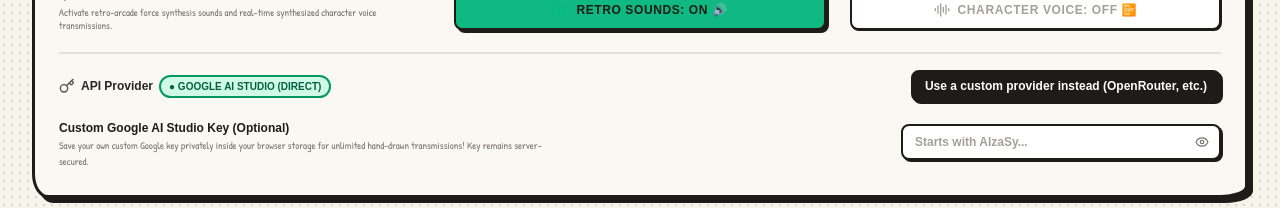
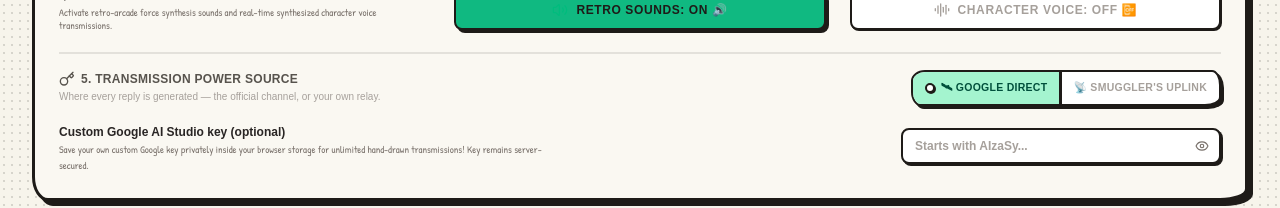
Before and after one commit to VeerTheSani/-SW_THEME-Master_Yoda_-_SW_references, a React (Vite) app in the folder frontend/: page / in a window 1280 px wide. Shown: the part 471-679 px from the top of the page. Built offline with nearby package versions, Linux system fonts and the light colour scheme; no server answers; a web font is replaced by a local one.

Commit message:
nomore chesse . fkg mess and wasted freaking 8 hours in this shit

```diff
--- a/frontend/src/App.tsx
+++ b/frontend/src/App.tsx
@@ -1485,35 +1485,77 @@
           {/* Row 2: API Provider — one explicit toggle, no ambiguous shared fields */}
           <div className={`mt-5 pt-4 border-t-2 ${isUnhinged ? "border-rose-950/40" : "border-stone-900/10"}`}>
             <div className="flex flex-col md:flex-row md:items-center justify-between gap-3">
-              <div className={`flex items-center gap-1.5 ${isUnhinged ? "text-rose-300" : "text-stone-800"}`}>
-                <Key className="w-4 h-4 text-stone-600" />
-                <span className="text-xs font-mono font-bold">API Provider</span>
-                <span className={`text-[10px] font-mono px-2 py-0.5 rounded-full border-2 font-bold ${
-                  customProviderMode
-                    ? "border-amber-600 bg-amber-100 text-amber-800"
-                    : "border-emerald-600 bg-emerald-100 text-emerald-800"
-                }`}>
-                  {customProviderMode ? "● CUSTOM PROVIDER ACTIVE" : "● GOOGLE AI STUDIO (DIRECT)"}
-                </span>
-              </div>
+              <div className="space-y-0.5">
+                <label className={`text-xs font-mono font-bold uppercase tracking-wide flex items-center gap-1.5 ${isUnhinged ? "text-rose-400" : "text-stone-600"}`}>
+                  <Key className="w-4 h-4" />
+                  5. Transmission Power Source
+                </label>
+                <p className={`text-[10px] font-mono ${isUnhinged ? "text-rose-500/70" : "text-stone-400"}`}>
+                  Where every reply is generated — the official channel, or your own relay.
+                </p>
+              </div>
+
+              {/* The switch: a two-position sketch lever. The knob slides between sockets. */}
               <button
                 type="button"
                 onClick={handleToggleCustomProviderMode}
-                className={`self-start md:self-auto px-3 py-1.5 rounded-lg text-xs font-mono font-bold border-2 sketch-btn-press transition-all cursor-pointer ${isUnhinged ? "border-rose-600" : "border-[#1e1b18]"} ${
+                aria-pressed={customProviderMode}
+                title={customProviderMode ? "Switch back to Google AI Studio" : "Switch to your own relay (OpenRouter, local gateway…)"}
+                className={`relative self-start md:self-auto flex items-stretch border-[2.5px] overflow-hidden sketch-btn-press cursor-pointer rounded-[14px_9px_16px_10px/11px_15px_9px_14px] ${
+                  isUnhinged ? "border-rose-600 bg-[#181011] shadow-[3px_3px_0px_0px_#e11d48]" : "border-[#1e1b18] bg-white shadow-[3px_3px_0px_0px_#1e1b18]"
+                }`}
+              >
+                <span className={`relative flex items-center gap-1.5 px-3 py-2 text-[10.5px] font-mono font-bold uppercase tracking-wide transition-colors duration-300 ${
+                  !customProviderMode
+                    ? (isUnhinged ? "text-emerald-200" : "text-emerald-900")
+                    : (isUnhinged ? "text-stone-600" : "text-stone-400")
+                }`}>
+                  {!customProviderMode && (
+                    <motion.span
+                      layoutId="power-source-socket"
+                      className={`absolute inset-0 ${isUnhinged ? "bg-emerald-900/50" : "bg-emerald-200"}`}
+                      transition={{ type: "spring", stiffness: 480, damping: 34 }}
+                    />
+                  )}
+                  {!customProviderMode && (
+                    <motion.span
+                      layoutId="power-source-knob"
+                      className={`relative w-2.5 h-2.5 rounded-full border-2 ${isUnhinged ? "bg-emerald-300 border-emerald-100" : "bg-white border-[#1e1b18] shadow-[1px_1px_0px_0px_#1e1b18]"}`}
+                      transition={{ type: "spring", stiffness: 480, damping: 34 }}
+                    />
+                  )}
+                  <span className="relative">🛰 Google direct</span>
+                </span>
+                <span className={`w-[2.5px] ${isUnhinged ? "bg-rose-600" : "bg-[#1e1b18]"}`} />
+                <span className={`relative flex items-center gap-1.5 px-3 py-2 text-[10.5px] font-mono font-bold uppercase tracking-wide transition-colors duration-300 ${
                   customProviderMode
-                    ? (isUnhinged ? "bg-[#181011] text-rose-300" : "bg-white text-stone-600")
-                    : (isUnhinged ? "bg-rose-600 text-white shadow-[2px_2px_0px_0px_#ef4444]" : "bg-[#1e1b18] text-white shadow-[2px_2px_0px_0px_#1e1b18]")
-                }`}
-              >
-                {customProviderMode ? "Switch back to Google AI Studio" : "Use a custom provider instead (OpenRouter, etc.)"}
+                    ? (isUnhinged ? "text-amber-200" : "text-amber-900")
+                    : (isUnhinged ? "text-stone-600" : "text-stone-400")
+                }`}>
+                  {customProviderMode && (
+                    <motion.span
+                      layoutId="power-source-socket"
+                      className={`absolute inset-0 ${isUnhinged ? "bg-amber-900/50" : "bg-amber-200"}`}
+                      transition={{ type: "spring", stiffness: 480, damping: 34 }}
+                    />
+                  )}
+                  {customProviderMode && (
+                    <motion.span
+                      layoutId="power-source-knob"
+                      className={`relative w-2.5 h-2.5 rounded-full border-2 ${isUnhinged ? "bg-amber-300 border-amber-100" : "bg-white border-[#1e1b18] shadow-[1px_1px_0px_0px_#1e1b18]"}`}
+                      transition={{ type: "spring", stiffness: 480, damping: 34 }}
+                    />
+                  )}
+                  <span className="relative">📡 Smuggler's uplink</span>
+                </span>
               </button>
             </div>
 
             {!customProviderMode ? (
-              // Google AI Studio mode — the original key field, unchanged.
+              // Google direct — the official channel, key optional.
               <div className="mt-3 flex flex-col md:flex-row md:items-center justify-between gap-4">
                 <div className="flex-1 max-w-lg space-y-1">
-                  <span className="text-xs font-mono font-bold">Custom Google AI Studio Key (Optional)</span>
+                  <span className={`text-xs font-mono font-bold ${isUnhinged ? "text-rose-300" : "text-stone-800"}`}>Custom Google AI Studio key (optional)</span>
                   <p className={`text-[10px] ${isUnhinged ? "text-rose-400" : "text-stone-500"} leading-relaxed font-sans font-medium`}>
                     Save your own custom Google key privately inside your browser storage for unlimited hand-drawn transmissions! Key remains server-secured.
                   </p>
@@ -1530,51 +1572,79 @@
                     type="button"
                     onClick={() => setShowApiKey(!showApiKey)}
                     className="absolute right-2.5 top-1/2 -translate-y-1/2 p-0.5 text-stone-500 hover:text-stone-800 transition-colors cursor-pointer border-0 bg-transparent"
-                    title={showApiKey ? "Hide Key" : "Show Key"}
+                    title={showApiKey ? "Hide key" : "Show key"}
                   >
                     {showApiKey ? <EyeOff className="w-3.5 h-3.5" /> : <Eye className="w-3.5 h-3.5" />}
                   </button>
                 </div>
               </div>
             ) : (
-              // Custom provider mode — all three fields grouped in one obvious card.
-              <div className={`mt-3 p-4 rounded-xl border-2 border-dashed space-y-3 ${isUnhinged ? "border-rose-600 bg-[#180a0c]" : "border-amber-600 bg-amber-50"}`}>
-                <p className={`text-[10px] ${isUnhinged ? "text-rose-400" : "text-stone-600"} leading-relaxed font-sans font-medium`}>
-                  Every request (single chat and The Roundtable) now goes to <strong>your</strong> endpoint instead of Google. Fill in all three fields below.
+              // Smuggler's uplink — your own relay's manifest: URL, key, model, together.
+              <motion.div
+                initial={{ opacity: 0, y: -6 }}
+                animate={{ opacity: 1, y: 0 }}
+                className={`relative mt-4 p-4 sm:p-5 border-[2.5px] border-dashed -rotate-[0.35deg] rounded-[18px_10px_20px_12px/12px_18px_10px_20px] overflow-hidden ${
+                  isUnhinged
+                    ? "border-rose-600 bg-[#1c0f11] shadow-[4px_4px_0px_0px_#e11d48]"
+                    : "border-amber-700 bg-[#fdf3dc] shadow-[4px_4px_0px_0px_#d97706]"
+                }`}
+              >
+                <div className="halftone-dots absolute inset-0 opacity-20 pointer-events-none" />
+                <span className={`absolute right-3 top-3 rotate-[7deg] select-none font-display text-[10px] uppercase tracking-[0.15em] px-2 py-0.5 border-[2.5px] rounded-[8px_3px_10px_4px] ${
+                  isUnhinged ? "border-rose-500 text-rose-400" : "border-amber-700 text-amber-700"
+                } opacity-80`}>
+                  Off-grid
+                </span>
+
+                <div className="relative space-y-3.5">
+                  <div>
+                    <div className={`font-display text-[11px] uppercase tracking-[0.2em] ${isUnhinged ? "text-rose-300" : "text-amber-800"}`}>
+                      📡 Smuggler's uplink · manifest
+                    </div>
+                    <p className={`mt-1 text-[10.5px] ${isUnhinged ? "text-rose-400" : "text-stone-600"} leading-relaxed font-sans font-medium max-w-xl`}>
+                      Every transmission — single chat and The Roundtable — reroutes through your own OpenAI-compatible relay
+                      (OpenRouter, a local gateway…). Google is bypassed entirely.
                     </p>
+                  </div>
+
                   <div>
-                  <label className="text-[10px] font-mono font-bold uppercase tracking-wide text-stone-600">1. Base URL (required)</label>
+                    <label className={`text-[10px] font-mono font-bold uppercase tracking-wide ${isUnhinged ? "text-rose-300" : "text-amber-900"}`}>Base URL</label>
                     <input
                       type="text"
                       value={providerBaseUrl}
                       onChange={(e) => handleProviderBaseUrlChange(e.target.value)}
-                    placeholder="Type it — e.g. https://openrouter.ai/api/v1"
-                    className={`mt-1 w-full ${isUnhinged ? "bg-[#181011] text-rose-100 border-rose-600 focus:ring-[#f43f5e]" : "bg-white border-[#1e1b18] text-[#1e1b18] focus:ring-amber-500"} border-2 text-xs font-mono rounded-lg px-3 py-2 outline-none placeholder:italic placeholder:text-stone-400 transition-all font-bold`}
+                      placeholder="https://openrouter.ai/api/v1"
+                      className={`mt-1 w-full ${isUnhinged ? "bg-[#181011] text-rose-100 border-rose-600 focus:ring-[#f43f5e]" : "bg-white border-[#1e1b18] text-[#1e1b18] focus:ring-amber-500 shadow-[2px_2px_0px_0px_#1e1b18]"} border-2 text-xs font-mono rounded-lg px-3 py-2 outline-none placeholder:italic placeholder:text-stone-400 transition-all font-bold`}
                     />
                     {!providerBaseUrl && (
-                    <p className="mt-1 text-[10px] font-mono text-amber-700">↑ Empty — still using Google until you type a real URL here.</p>
+                      <p className={`mt-1 text-[10.5px] font-mono italic ${isUnhinged ? "text-rose-400" : "text-amber-800"}`}>
+                        ↑ empty — transmissions still route through Google until a relay address is entered.
+                      </p>
                     )}
                   </div>
+
+                  <div className="grid grid-cols-1 md:grid-cols-2 gap-3.5">
                     <div className="relative">
-                  <label className="text-[10px] font-mono font-bold uppercase tracking-wide text-stone-600">2. Provider API Key</label>
+                      <label className={`text-[10px] font-mono font-bold uppercase tracking-wide ${isUnhinged ? "text-rose-300" : "text-amber-900"}`}>API key</label>
                       <input
                         type={showApiKey ? "text" : "password"}
                         value={customApiKey}
                         onChange={(e) => handleApiKeyChange(e.target.value)}
-                    placeholder="Type it — e.g. sk-or-v1-..."
-                    className={`mt-1 w-full ${isUnhinged ? "bg-[#181011] text-rose-100 border-rose-600 focus:ring-[#f43f5e]" : "bg-white border-[#1e1b18] text-[#1e1b18] focus:ring-amber-500"} border-2 text-xs font-mono rounded-lg pl-3 pr-9 py-2 outline-none placeholder:italic placeholder:text-stone-400 transition-all font-bold`}
+                        placeholder="sk-or-v1-..."
+                        className={`mt-1 w-full ${isUnhinged ? "bg-[#181011] text-rose-100 border-rose-600 focus:ring-[#f43f5e]" : "bg-white border-[#1e1b18] text-[#1e1b18] focus:ring-amber-500 shadow-[2px_2px_0px_0px_#1e1b18]"} border-2 text-xs font-mono rounded-lg pl-3 pr-9 py-2 outline-none placeholder:italic placeholder:text-stone-400 transition-all font-bold`}
                       />
                       <button
                         type="button"
                         onClick={() => setShowApiKey(!showApiKey)}
-                    className="absolute right-2.5 top-[26px] p-0.5 text-stone-500 hover:text-stone-800 transition-colors cursor-pointer border-0 bg-transparent"
-                    title={showApiKey ? "Hide Key" : "Show Key"}
+                        className="absolute right-2.5 top-[27px] p-0.5 text-stone-500 hover:text-stone-800 transition-colors cursor-pointer border-0 bg-transparent"
+                        title={showApiKey ? "Hide key" : "Show key"}
                       >
                         {showApiKey ? <EyeOff className="w-3.5 h-3.5" /> : <Eye className="w-3.5 h-3.5" />}
                       </button>
                     </div>
+
                     <div>
-                  <label className="text-[10px] font-mono font-bold uppercase tracking-wide text-stone-600">3. Model Name (required)</label>
+                      <label className={`text-[10px] font-mono font-bold uppercase tracking-wide ${isUnhinged ? "text-rose-300" : "text-amber-900"}`}>Model name</label>
                       <input
                         type="text"
                         value={selectedModel}
@@ -1582,12 +1652,16 @@
                           setSelectedModel(e.target.value);
                           syncActiveStateToSessionsList({ selectedModel: e.target.value });
                         }}
-                    placeholder="Type it — e.g. google/gemini-2.5-flash or anthropic/claude-sonnet-4.5"
-                    className={`mt-1 w-full ${isUnhinged ? "bg-[#181011] text-rose-100 border-rose-600 focus:ring-[#f43f5e]" : "bg-white border-[#1e1b18] text-[#1e1b18] focus:ring-amber-500"} border-2 text-xs font-mono rounded-lg px-3 py-2 outline-none placeholder:italic placeholder:text-stone-400 transition-all font-bold`}
+                        placeholder="google/gemini-2.5-flash"
+                        className={`mt-1 w-full ${isUnhinged ? "bg-[#181011] text-rose-100 border-rose-600 focus:ring-[#f43f5e]" : "bg-white border-[#1e1b18] text-[#1e1b18] focus:ring-amber-500 shadow-[2px_2px_0px_0px_#1e1b18]"} border-2 text-xs font-mono rounded-lg px-3 py-2 outline-none placeholder:italic placeholder:text-stone-400 transition-all font-bold`}
                       />
-                  <p className="mt-1 text-[10px] font-mono text-stone-500">Whatever id your provider's catalog uses — sent as-is, no allowlist.</p>
-                </div>
-              </div>
+                      <p className={`mt-1 text-[10px] font-mono ${isUnhinged ? "text-rose-500/70" : "text-stone-500"}`}>
+                        Sent exactly as typed — use your provider's catalog id.
+                      </p>
+                    </div>
+                  </div>
+                </div>
+              </motion.div>
             )}
           </div>
         </section>
```
Lines whose indentation alone changed are shown as unchanged.
